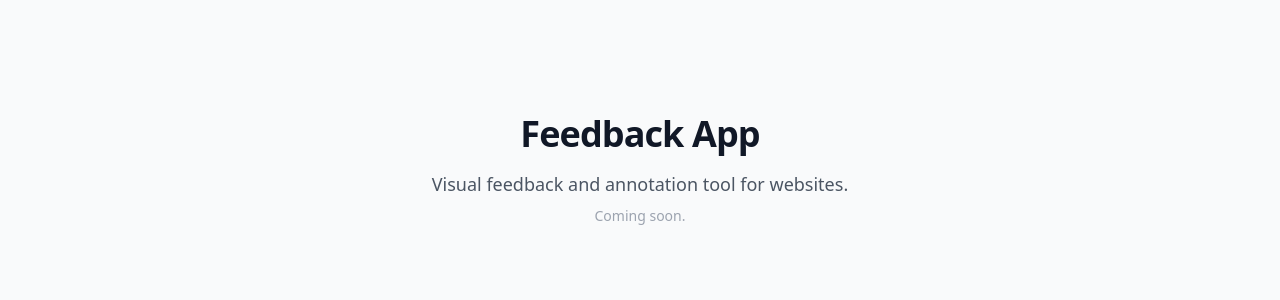
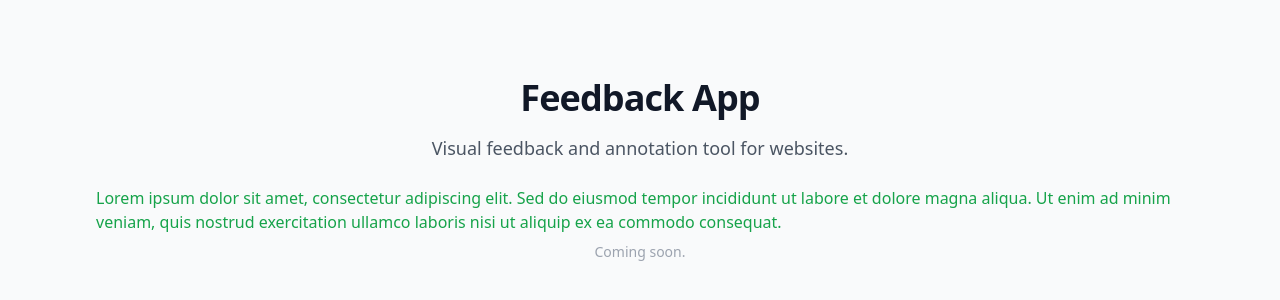
Before and after one commit to bndktsjn/feedback.matanui.cz, a Next.js app in the folder apps/web/: page / in a window 1280 px wide. Shown: the part 230-530 px from the top of the page. Built offline with nearby package versions, Linux system fonts and the light colour scheme.

Commit message:
zelený text HP

```diff
--- a/apps/web/src/app/page.tsx
+++ b/apps/web/src/app/page.tsx
@@ -5,6 +5,9 @@
       <p className="mt-4 text-lg text-gray-600">
         Visual feedback and annotation tool for websites.
       </p>
+      <p className="mt-6 text-green-600">
+        Lorem ipsum dolor sit amet, consectetur adipiscing elit. Sed do eiusmod tempor incididunt ut labore et dolore magna aliqua. Ut enim ad minim veniam, quis nostrud exercitation ullamco laboris nisi ut aliquip ex ea commodo consequat.
+      </p>
       <p className="mt-2 text-sm text-gray-400">Coming soon.</p>
     </main>
   );
```
